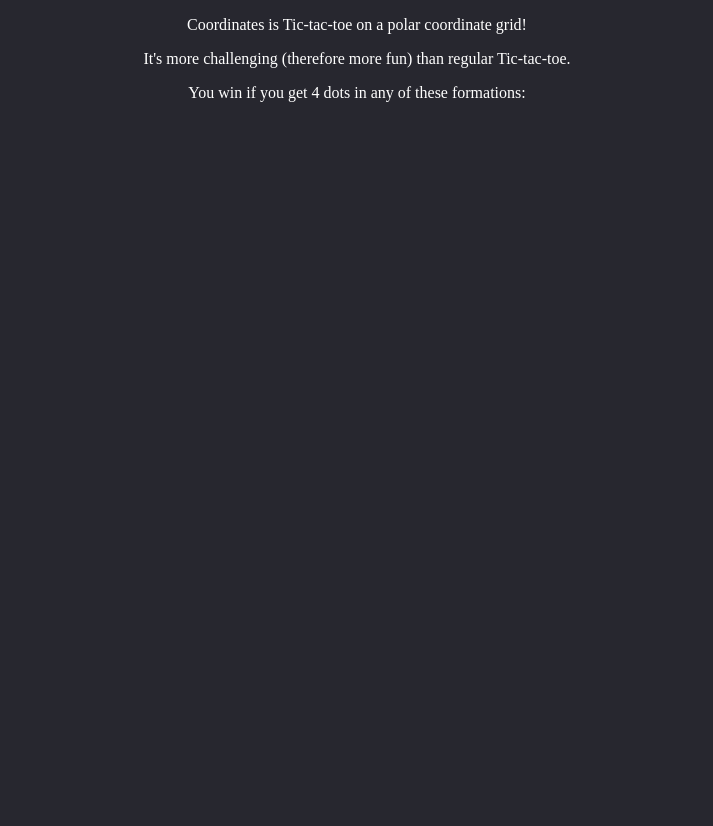
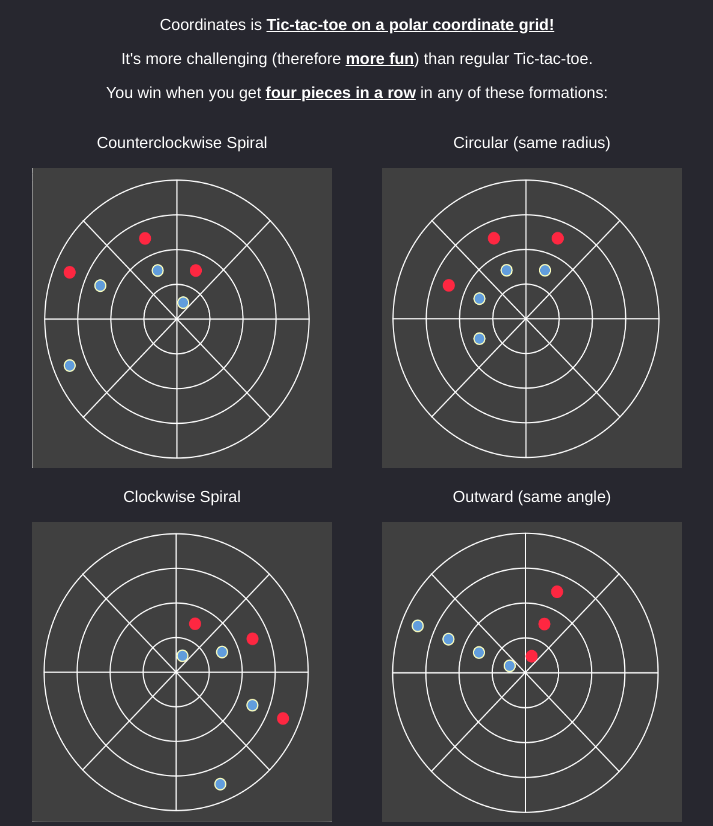
Before and after one commit to ridoy/coordinates-web, a website: page public/how-to-play.html in a window 1280 px wide. Shown: the whole page, without its empty margins (283-996 px from the left). Before the commit the page ends 800 px from the top, so only its background shows below. Drawn offline with nearby package versions, Linux system fonts and the light colour scheme.

Commit message:
Finished tutorial page

```diff
--- a/public/how-to-play.html
+++ b/public/how-to-play.html
@@ -9,16 +9,32 @@
 
     <body>
         <center>
-            <p>Coordinates is Tic-tac-toe on a polar coordinate grid!</p>
+            <p>Coordinates is <u><b>Tic-tac-toe on a polar coordinate grid!</b></u></p>
 
-            <p>It's more challenging (therefore more fun) than regular Tic-tac-toe.</p>
+            <p>It's more challenging (therefore <u><b>more fun</b></u>) than regular Tic-tac-toe.</p>
 
-            <p>You win if you get 4 dots in any of these formations:</p>
+            <p>You win when you get <u><b>four pieces in a row</b></u> in any of these formations:</p>
 
-            <div id='.examples-wrapper'>
-                <div id='.examples-left-col'>
+            <div id='examples-wrapper'>
+                <div id='examples-left-col'>
+                    <div class='example'>
+                        <p>Counterclockwise Spiral</p>
+                        <img src='./img/ccw_spiral.png' height='300px' width='300px'>
+                    </div>
+                    <div class='example'>
+                        <p>Clockwise Spiral</p>
+                        <img src='./img/cw_spiral.png' height='300px' width='300px'>
+                    </div>
                 </div>
-                <div id='.examples-right-col'>
+                <div id='examples-right-col'>
+                    <div class='example'>
+                        <p>Circular (same radius)</p>
+                        <img src='./img/circular.png' height='300px' width='300px'>
+                    </div>
+                    <div class='example'>
+                        <p>Outward (same angle)</p>
+                        <img src='./img/outward.png' height='300px' width='300px'>
+                    </div>
                 </div>
             </div>
         </center>
--- a/public/style.css
+++ b/public/style.css
@@ -1,5 +1,6 @@
 body {
     color: white;
+    font-family: 'Helvetica', sans-serif;
     background-color: rgb(39, 39, 47);
 }
 
@@ -10,3 +11,21 @@ a {
 .container {
     padding: 20px;
 }
+
+#examples-wrapper {
+    width: 650px;
+}
+
+#examples-left-col {
+    float: left;
+    width: 300px;
+}
+
+#examples-right-col {
+    float: right;
+    width: 300px;
+}
+
+.example {
+    width: 300px;
+}
```
Also changed, not shown: public/index.html (+1 -1 lines), README.md, public/img/ccw_spiral.png (renamed from public/img/ccw spiral.png), public/img/cw_spiral.png (renamed from public/img/cw spiral.png).
